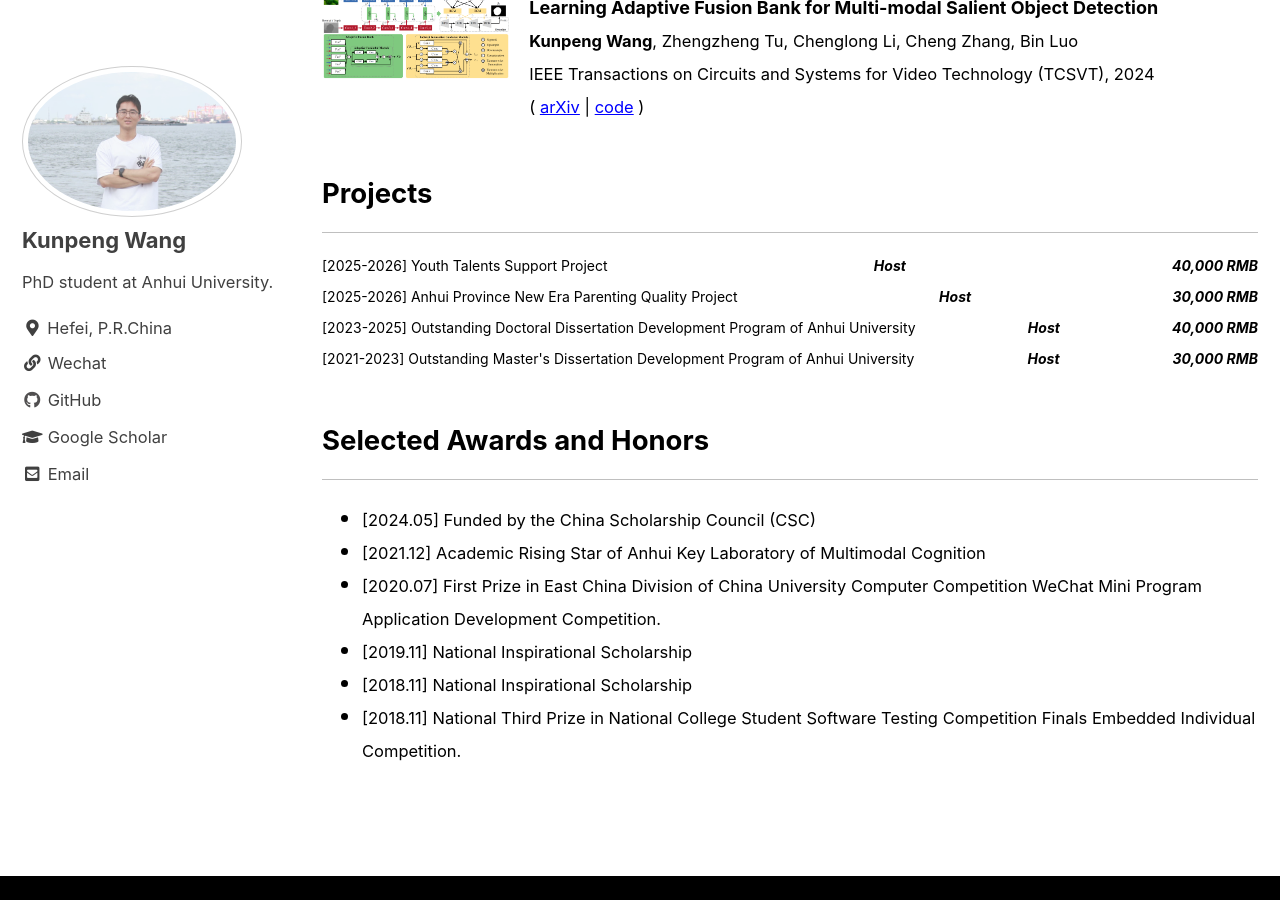
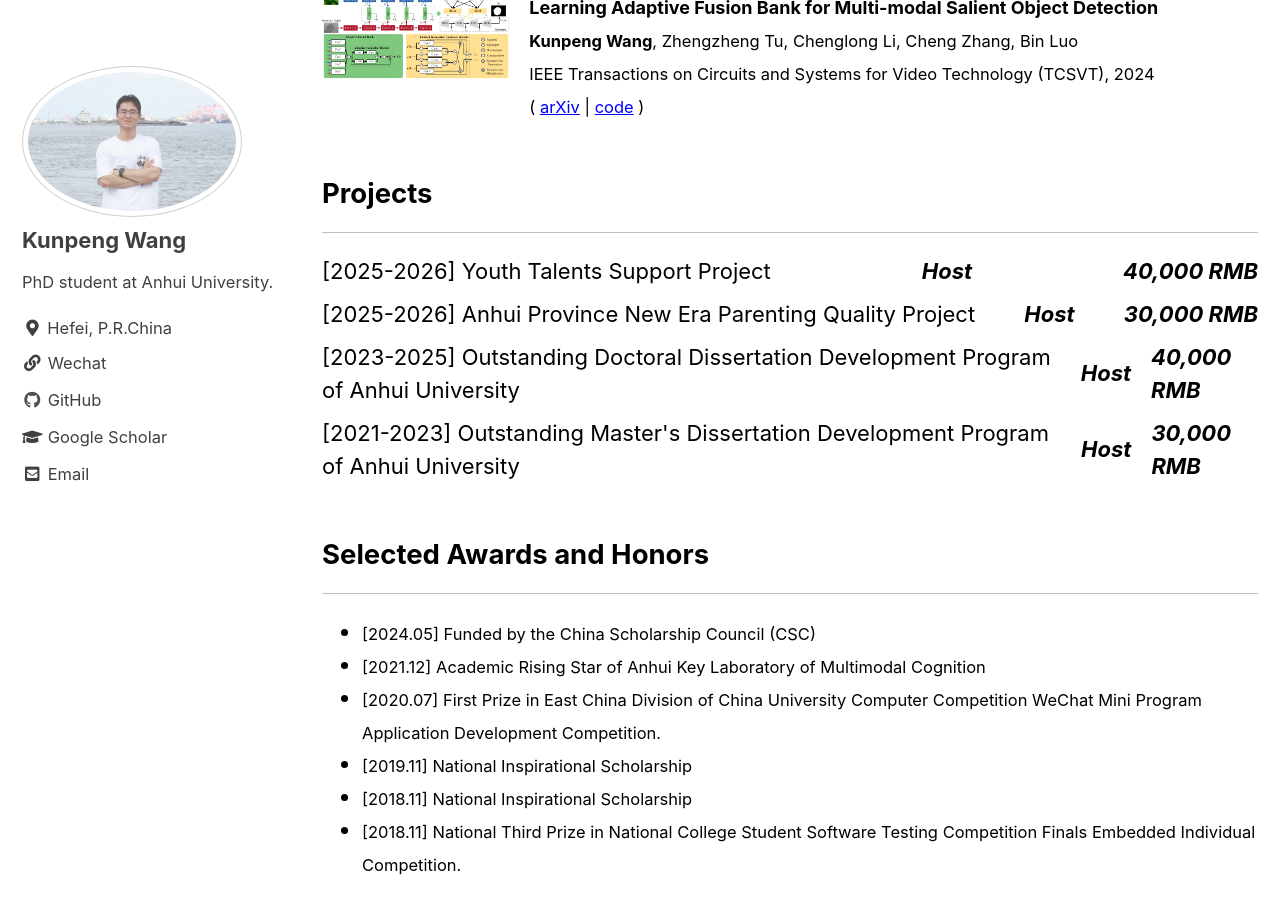
Before and after one commit to Angknpng/Angknpng.github.io, a Jekyll site: the page built from index.html, in a window 1280 px wide and 900 px high, scrolled down 1610 px. Built offline with Jekyll 4.4.1, drawn with Linux system fonts in a browser that asks for light colours; cached includes are drawn as plain includes; the list of posts is cut into pages by our own code.

Commit message:
Update index.html

```diff
--- a/index.html
+++ b/index.html
@@ -199,22 +199,22 @@
 <h2>Projects</h2>
 <hr />
 <ul style="margin:0px auto; padding: 0;">
-    <li style="margin: 10px auto; display: flex; justify-content: space-between; align-items: center; font-size: 14px;">
+    <li style="margin: 10px auto; display: flex; justify-content: space-between; align-items: center;">
         <span>[2025-2026] Youth Talents Support Project</span>
         <span style="font-weight: bold; font-style: italic; margin-left: 20px;">Host</span>
         <span style="font-weight: bold; font-style: italic; margin-left: 20px;">40,000 RMB</span>
     </li>
-    <li style="margin: 10px auto; display: flex; justify-content: space-between; align-items: center; font-size: 14px;">
+    <li style="margin: 10px auto; display: flex; justify-content: space-between; align-items: center;">
         <span>[2025-2026] Anhui Province New Era Parenting Quality Project</span>
         <span style="font-weight: bold; font-style: italic; margin-left: 20px;">Host</span>
         <span style="font-weight: bold; font-style: italic; margin-left: 20px;">30,000 RMB</span>
     </li>
-    <li style="margin: 10px auto; display: flex; justify-content: space-between; align-items: center; font-size: 14px;">
+    <li style="margin: 10px auto; display: flex; justify-content: space-between; align-items: center;">
         <span>[2023-2025] Outstanding Doctoral Dissertation Development Program of Anhui University</span>
         <span style="font-weight: bold; font-style: italic; margin-left: 20px;">Host</span>
         <span style="font-weight: bold; font-style: italic; margin-left: 20px;">40,000 RMB</span>
     </li>
-    <li style="margin: 10px auto; display: flex; justify-content: space-between; align-items: center; font-size: 14px;">
+    <li style="margin: 10px auto; display: flex; justify-content: space-between; align-items: center;">
         <span>[2021-2023] Outstanding Master's Dissertation Development Program of Anhui University</span>
         <span style="font-weight: bold; font-style: italic; margin-left: 20px;">Host</span>
         <span style="font-weight: bold; font-style: italic; margin-left: 20px;">30,000 RMB</span>
```
